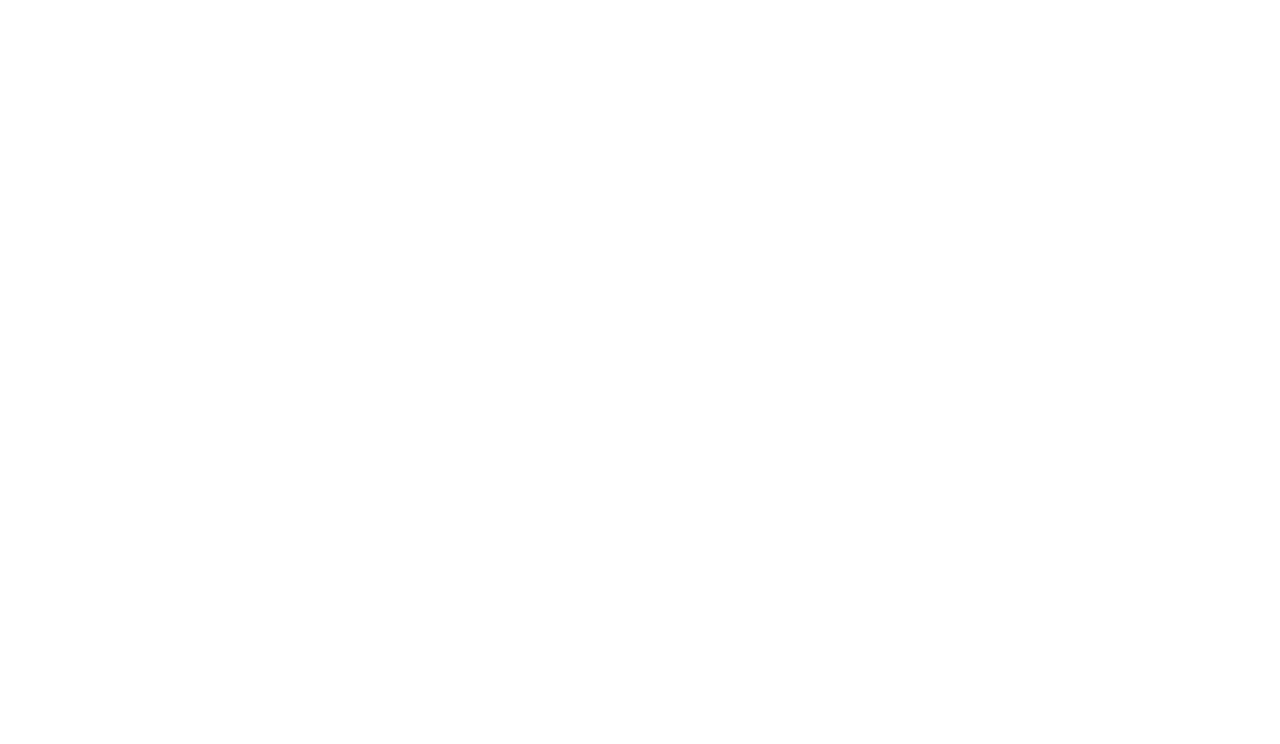
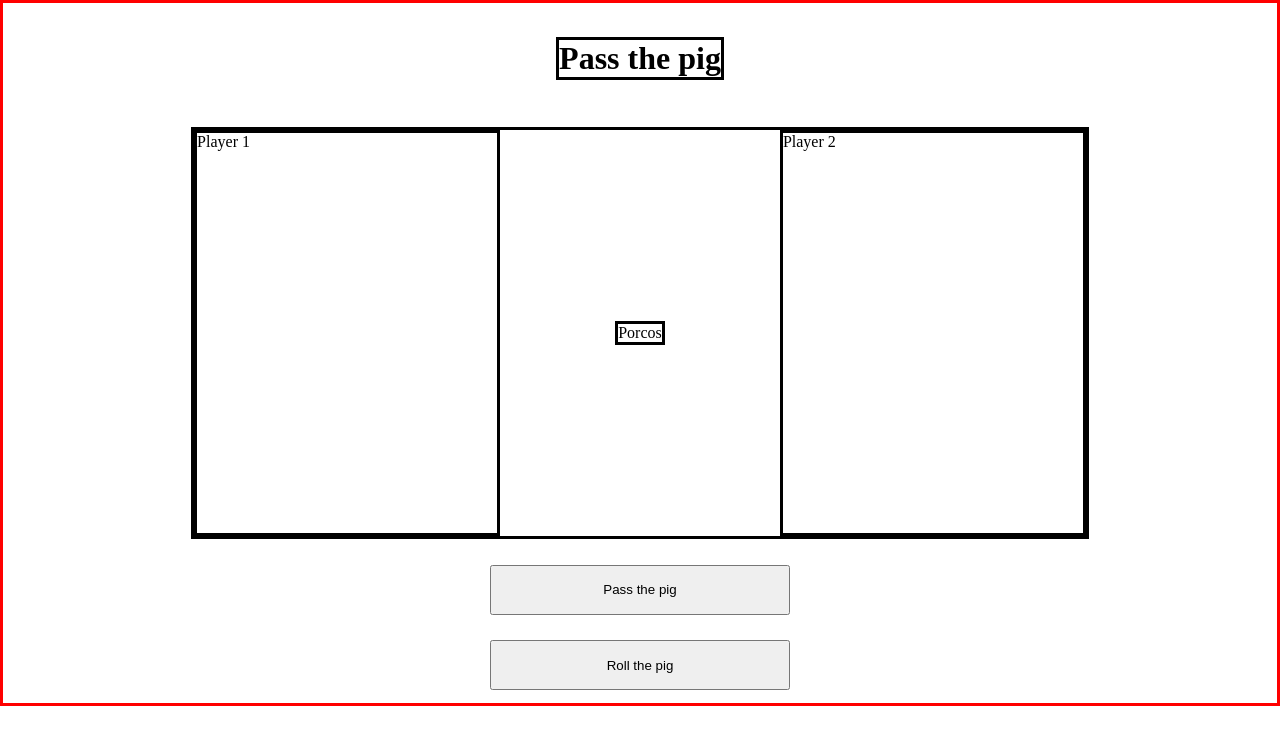
Before and after one commit to giuliagalizoni/passthepigs, a plain HTML site: page index.html in a window 1280 px wide. Drawn offline with Linux system fonts and the light colour scheme.

Commit message:
estrutura HTML feita e posições organizadas no CSS; começando a estruturar as classes no JS

```diff
--- /dev/null
+++ b/assets/styles/style.css
@@ -0,0 +1,41 @@
+body {
+  padding: 0;
+  margin: 0;
+}
+
+.container {
+  height: 700px;
+  border: solid red;
+  display: flex;
+  flex-direction: column;
+  align-items: center;
+  justify-content: space-around;
+}
+
+h1 {
+  border: solid;
+  text-align: center;
+}
+
+.game-board {
+  width: 70%;
+  display: flex;
+  justify-content: space-between;
+  align-items: center;
+  border: solid;
+}
+
+.player {
+  height: 400px;
+  width: 300px;
+  border: solid;
+}
+
+.pigs {
+  border: solid;
+}
+
+.btn {
+  width: 300px;
+  height: 50px;
+}
--- a/index.html
+++ b/index.html
@@ -4,7 +4,23 @@
     <meta charset="UTF-8" />
     <meta http-equiv="X-UA-Compatible" content="IE=edge" />
     <meta name="viewport" content="width=device-width, initial-scale=1.0" />
-    <title>Document</title>
+
+    <link href="./assets/styles/style.css" rel="stylesheet" type="text/css" />
+
+    <title>Pass the pig</title>
   </head>
-  <body></body>
+  <body>
+    <div class="container">
+      <h1>Pass the pig</h1>
+
+      <div class="game-board">
+        <div class="player">Player 1</div>
+        <div class="pigs">Porcos</div>
+        <div class="player">Player 2</div>
+      </div>
+
+      <button class="btn btn-pass">Pass the pig</button>
+      <button class="btn btn-roll">Roll the pig</button>
+    </div>
+  </body>
 </html>
```
Also changed, not shown: assets/scripts/game.js (added, +29 -0 lines).
